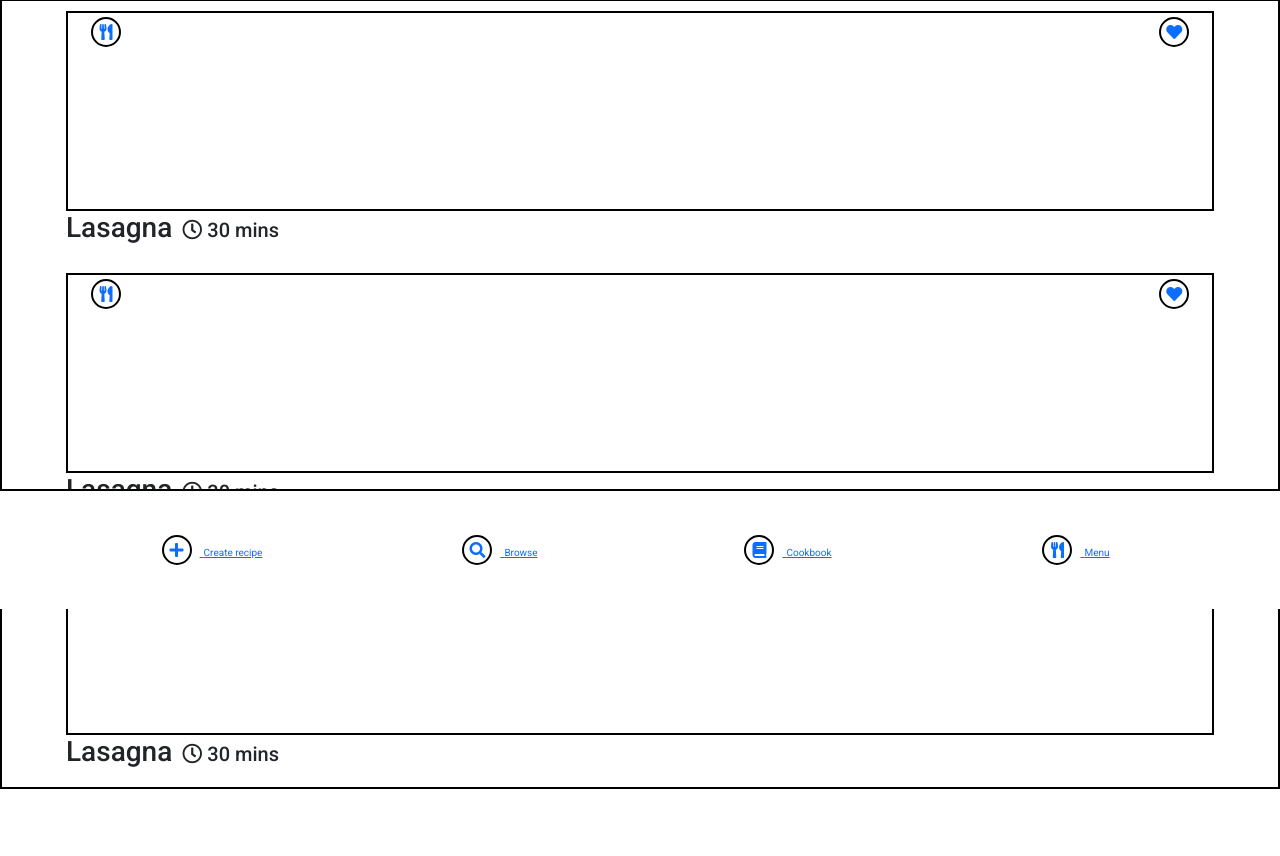
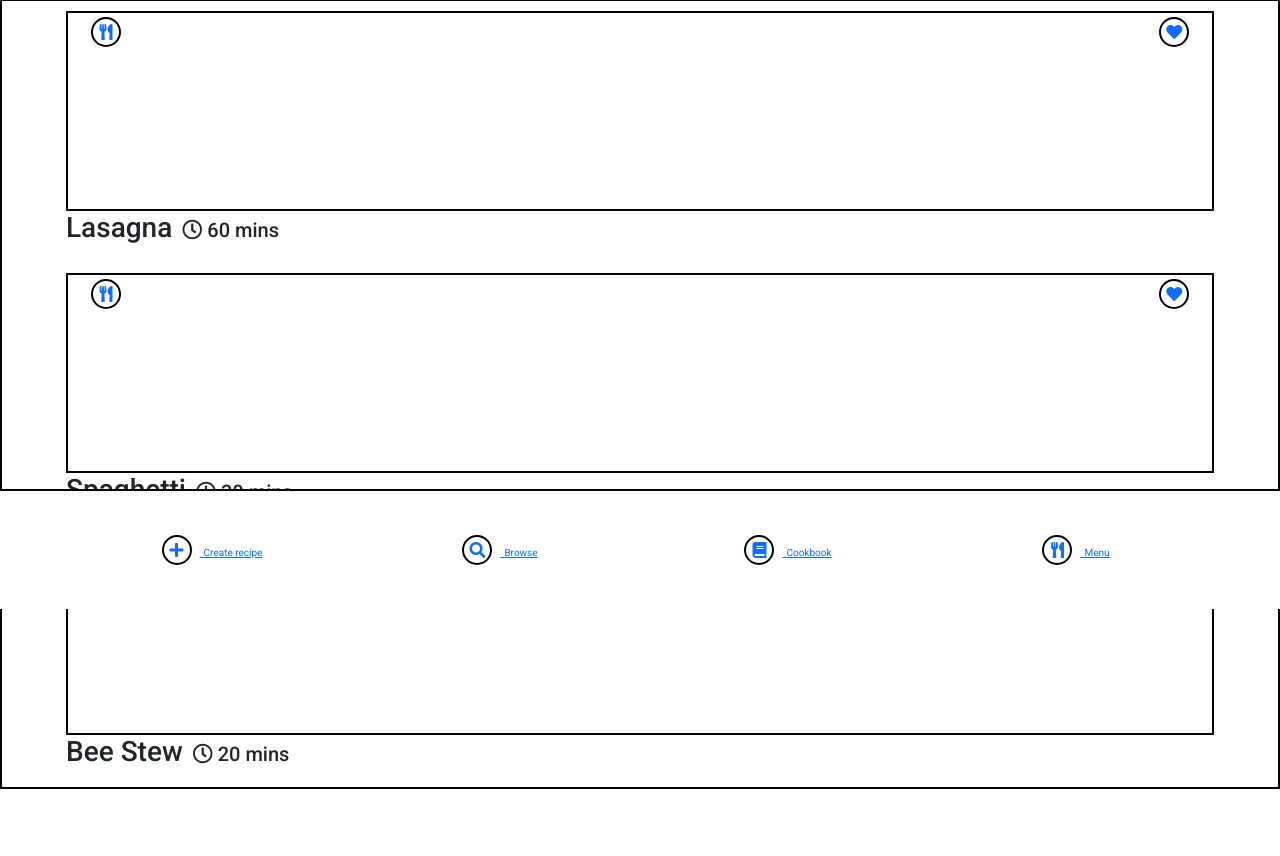
Before and after one commit to zoet24/crockpot-v1, a Flask app: page /browse_results in a window 1280 px wide. Shown: the part 191-1047 px from the top of the page. Run offline with Flask 2, Linux system fonts and the light colour scheme; some libraries are stand-ins or nearby versions.

Commit message:
Recipe card block now in with statement

```diff
--- a/templates/components/recipe_card.html
+++ b/templates/components/recipe_card.html
@@ -8,7 +8,7 @@
         </a>
     </div>
     <div class="recipe-card-text">
-        <h3>Lasagna</h3>
-        <h5><i class="far fa-clock icon recipe-card-icon-timer"></i>30 mins</h5>
+        <h3>{{ recipe_name }}</h3>
+        <h5><i class="far fa-clock icon recipe-card-icon-timer"></i>{{ recipe_time }} mins</h5>
     </div>
 </div>
--- a/templates/pages/browse_results/browse_results.html
+++ b/templates/pages/browse_results/browse_results.html
@@ -34,8 +34,14 @@
         </div>
     </section>
     <section class="container-section">
-        {% include 'components/recipe_card.html' %}
-        {% include 'components/recipe_card.html' %}
-        {% include 'components/recipe_card.html' %}
+        {% with recipe_name="Lasagna", recipe_time="60" %}
+            {% include 'components/recipe_card.html' %}
+        {% endwith %}
+        {% with recipe_name="Spaghetti", recipe_time="30" %}
+            {% include 'components/recipe_card.html' %}
+        {% endwith %}
+        {% with recipe_name="Bee Stew", recipe_time="20" %}
+            {% include 'components/recipe_card.html' %}
+        {% endwith %}
     </section>
 {% endblock %}
```
